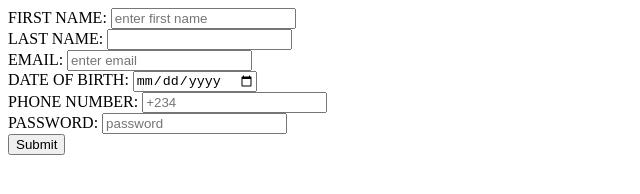
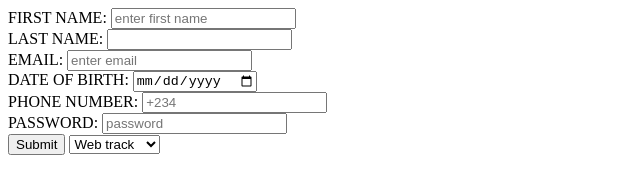
Before and after one commit to Techisrael1/my-index-go, a plain HTML site: page index.html in a window 1280 px wide. Shown: the whole page, without its empty margins (0-640 px from the left). Drawn offline with Linux system fonts and the light colour scheme.

Commit message:
dropdown added

```diff
--- a/index.html
+++ b/index.html
@@ -27,6 +27,12 @@
         <input type="password" placeholder="password">
         <br>
         <input type="submit">
+        <select>
+             <option value="Web track">Web track</option>
+             <option value="AI track">AI track</option>
+             <option value="Game track">Game track</option>
+    </select>
+    &nbsp;
     </form>
 </body>
 </html>
```
